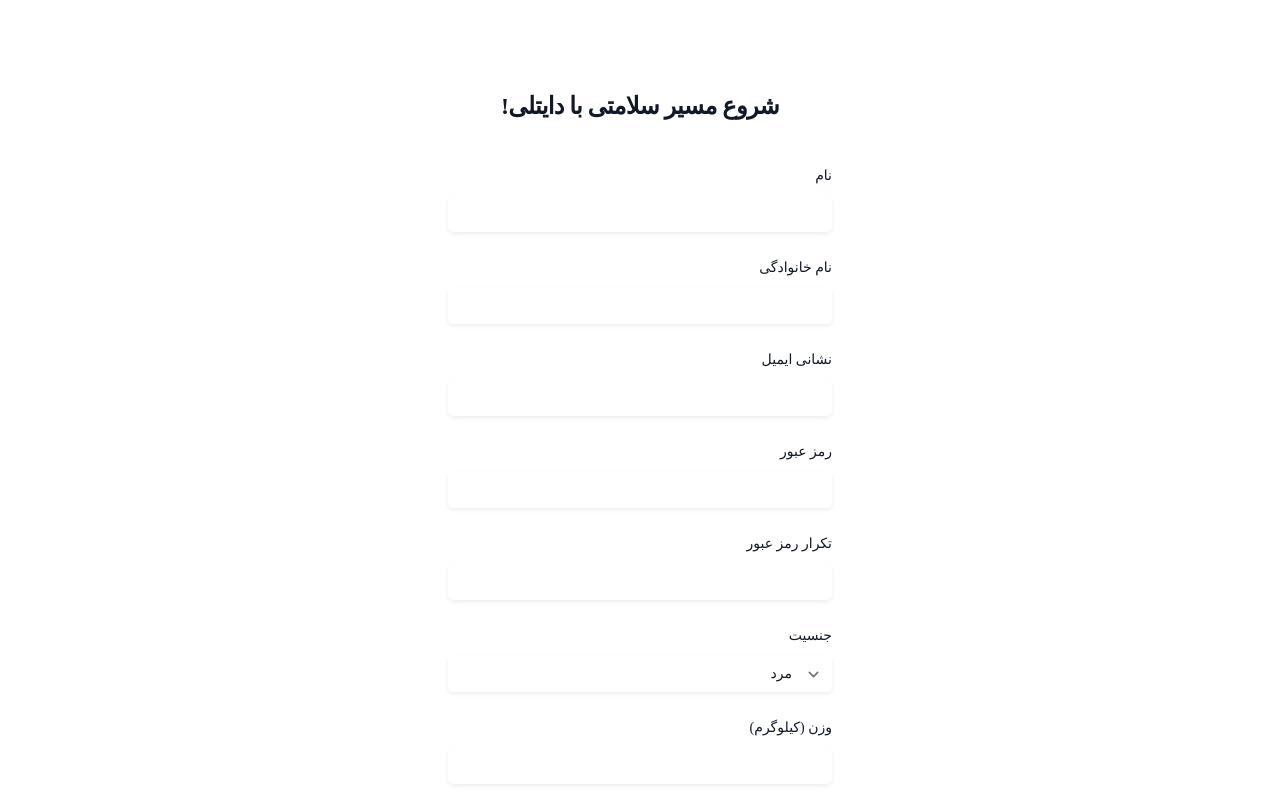
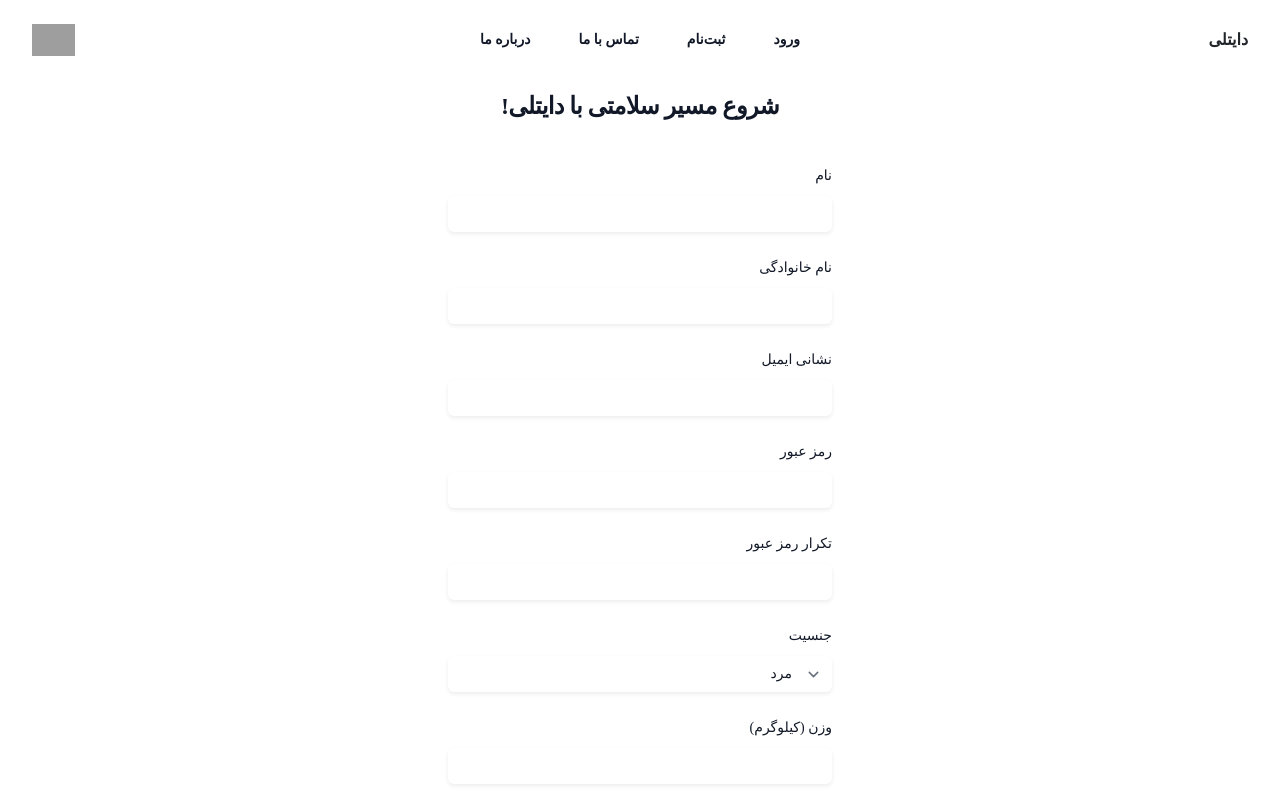
Before and after one commit to seroh27/web-gp-13, a React (Vite) app in the folder frontend/vite-project/: page /login in a window 1280 px wide. Both pictures are taken after a click on the button "شروع کنید". Shown: the top 800 px of the page. Built offline with nearby package versions, Linux system fonts and the light colour scheme; grey boxes are pictures that could not be loaded; a web font is replaced by a local one.

Commit message:
made Navigations

```diff
--- a/frontend/vite-project/src/App.tsx
+++ b/frontend/vite-project/src/App.tsx
@@ -22,11 +22,11 @@ function App() {
                     />
                     <Route
                         path="/register"
-                        element={<RegistrationForm />}
-                    />
+                        element={<div><NavBar /><RegistrationForm /></div>}
+                        />
                     <Route
                         path="/login"
-                        element={<LoginForm />}
+                        element={<div><NavBar /><LoginForm /></div>}
                     />
                 </Routes>
             </BrowserRouter>
--- a/frontend/vite-project/src/components/NavBar.tsx
+++ b/frontend/vite-project/src/components/NavBar.tsx
@@ -7,12 +7,12 @@ function NavBar() {
 
   const [mobileMenuOpen, setMobileMenuOpen] = useState(false);
   const navigate = useNavigate()
-  // const navigation = [
-  //   { name: 'نتیبی', href: '#' },
-  //   { name: 'تماس با ما', href: '#' },
-  //   { name: 'ورود', href: '#' },
-  //   { name: 'ثبت نام', href: '#' },
-  // ];
+  const navigation = [
+    { name: 'درباره ما', href: '#' },
+    { name: 'تماس با ما', href: '#' },
+    { name:  'ثبت‌نام', href: '/register' },
+    { name: 'ورود', href: '/login' },
+  ];
 
   return (
     <header className="absolute inset-x-0 top-0 z-50 font">
@@ -37,15 +37,13 @@ function NavBar() {
               <Bars3Icon className="h-6 w-6" aria-hidden="true" />
             </button>
           </div>
-          {/* <div className="hidden lg:flex lg:gap-x-12">
+          <div className="hidden lg:flex lg:gap-x-12">
             {navigation.map((item) => (
-              <a key={item.name} href={item.href} className="text-sm font-semibold leading-6 text-gray-900">
-                {item.name}
-              </a>
+              <button onClick={() => navigate(item.href)} className="text-sm font-semibold leading-6 text-gray-900">{item.name}</button>
             ))}
-            </div>*/}
+            </div>
           <div className="hidden lg:flex lg:flex-1 lg:justify-end">
-            <button onClick={() => navigate('login/')}><b>ورود</b></button>
+            <button onClick={() => navigate('/')}><b>دایتلی</b></button>
           </div>
         </nav>
         <Dialog as="div" className="lg:hidden" open={mobileMenuOpen} onClose={setMobileMenuOpen}>
@@ -66,7 +64,7 @@ function NavBar() {
             </div>
             <div className="mt-6 flow-root">
               <div className="-my-6 divide-y divide-gray-500/10">
-                {/* <div className="space-y-2 py-6">
+                <div className="space-y-2 py-6">
                   {navigation.map((item) => (
                     <a
                       key={item.name}
@@ -76,7 +74,7 @@ function NavBar() {
                       {item.name}
                     </a>
                   ))}
-                </div> */}
+                </div>
                 <div className="py-6">
                   <a
                     href="#"
--- /dev/null
+++ b/frontend/vite-project/src/components/gradient.tsx
@@ -0,0 +1,20 @@
+import React from 'react';
+
+export default function Gradient() {
+  return (
+    <>
+      <div
+        className="absolute inset-x-0 -top-40 -z-10 transform-gpu overflow-hidden blur-3xl sm:-top-80"
+        aria-hidden="true"
+      >
+        <div
+          className="relative left-[calc(50%-11rem)] aspect-[1155/678] w-[36.125rem] -translate-x-1/2 rotate-[30deg] bg-gradient-to-tr from-[#ff80b5] to-[#9089fc] opacity-30 sm:left-[calc(50%-30rem)] sm:w-[72.1875rem]"
+          style={{
+            clipPath:
+              'polygon(74.1% 44.1%, 100% 61.6%, 97.5% 26.9%, 85.5% 0.1%, 80.7% 2%, 72.5% 32.5%, 60.2% 62.4%, 52.4% 68.1%, 47.5% 58.3%, 45.2% 34.5%, 27.5% 76.7%, 0.1% 64.9%, 17.9% 100%, 27.6% 76.8%, 76.1% 97.7%, 74.1% 44.1%)',
+          }}
+        />
+      </div>
+    </>
+  );
+}
--- a/frontend/vite-project/src/components/pages/HomePage/HeroSection.tsx
+++ b/frontend/vite-project/src/components/pages/HomePage/HeroSection.tsx
@@ -1,6 +1,7 @@
 import Avocado from '../../../assets/images/avocado.png';
 import { useNavigate } from 'react-router-dom';
-import '../../../App.css'
+import '../../../App.css';
+import Gradient from '../../gradient';
 
 interface Props {
   BigTitle : string;
@@ -13,21 +14,10 @@ export default function Example(props: Props) {
   return (
     <div className="bg-white font">
       <div className="relative isolate px-6 pt-14 lg:px-8">
-        <div
-          className="absolute inset-x-0 -top-40 -z-10 transform-gpu overflow-hidden blur-3xl sm:-top-80"
-          aria-hidden="true"
-        >
-          <div
-            className="relative left-[calc(50%-11rem)] aspect-[1155/678] w-[36.125rem] -translate-x-1/2 rotate-[30deg] bg-gradient-to-tr from-[#ff80b5] to-[#9089fc] opacity-30 sm:left-[calc(50%-30rem)] sm:w-[72.1875rem]"
-            style={{
-              clipPath:
-                'polygon(74.1% 44.1%, 100% 61.6%, 97.5% 26.9%, 85.5% 0.1%, 80.7% 2%, 72.5% 32.5%, 60.2% 62.4%, 52.4% 68.1%, 47.5% 58.3%, 45.2% 34.5%, 27.5% 76.7%, 0.1% 64.9%, 17.9% 100%, 27.6% 76.8%, 76.1% 97.7%, 74.1% 44.1%)',
-            }}
-          />
-        </div>
         <div className="mx-auto max-w-2xl py-32 sm:py-48 lg:py-0">
           <img src={Avocado} alt="Avocado"/>
           <div className="text-center">
+            <Gradient />
             <h1 className="text-4xl font-bold tracking-tight text-gray-900 sm:text-6xl">
               {props.BigTitle}
             </h1>
```
